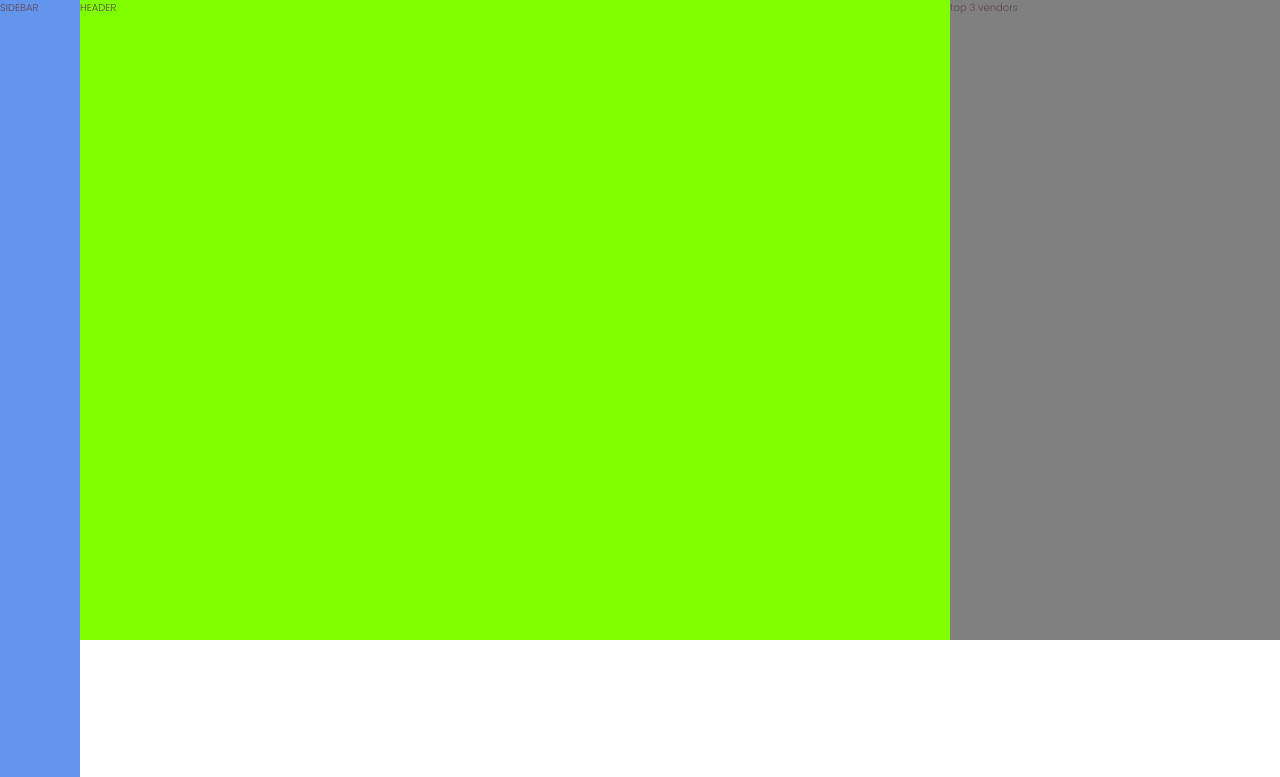
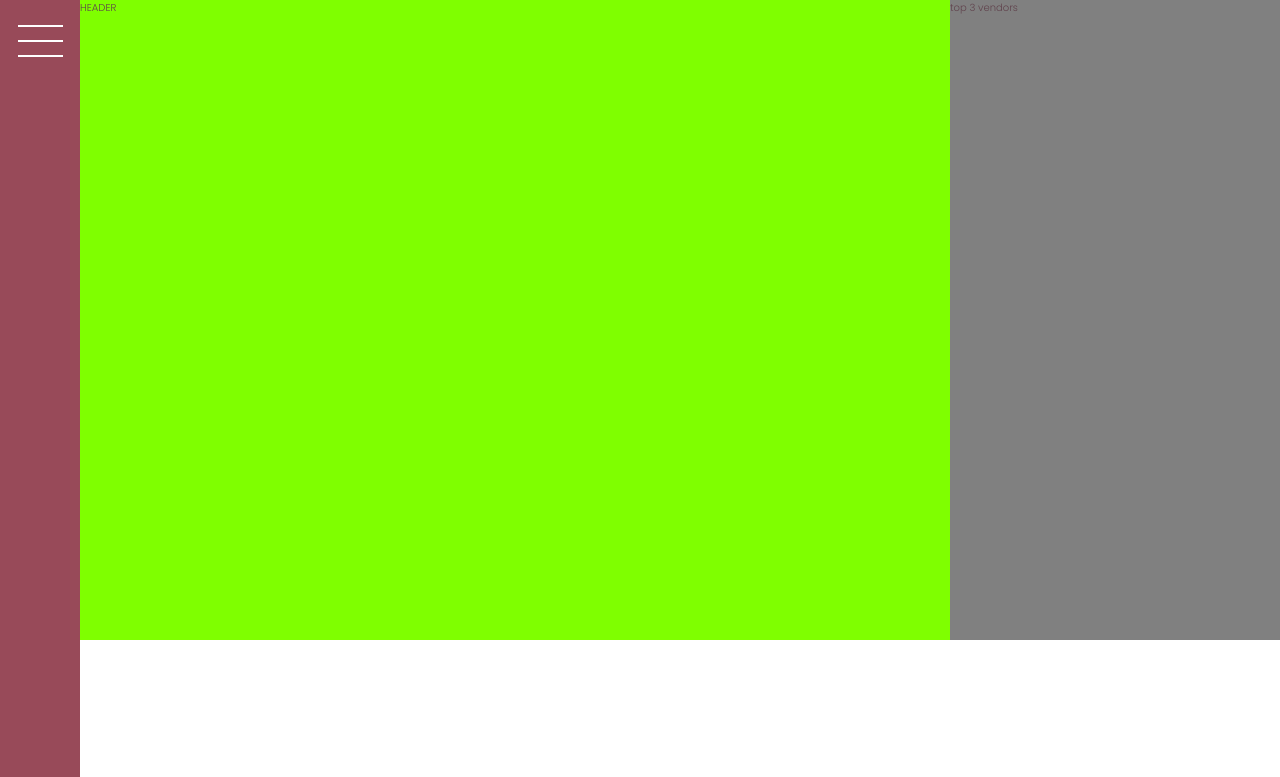
Before and after one commit to cmizumoto/mangocars, a website: page index.html in a window 1280 px wide. Shown: the top 777 px of the page. Drawn offline with Linux system fonts and the light colour scheme.

Commit message:
added markup and styles for the sidebar, only a button without a nav

```diff
--- a/index.html
+++ b/index.html
@@ -12,7 +12,9 @@
     <title>Mango Cars &mdash; all trades in one place</title>
   </head>
   <body class="container">
-    <div class="sidebar">SIDEBAR</div>
+    <div class="sidebar">
+      <button class="nav-btn"></button>
+    </div>
     <header class="header">HEADER</header>
     <div class="vendors">top 3 vendors</div>
     <section class="features">
--- a/sass/_sidebar.scss
+++ b/sass/_sidebar.scss
@@ -1,5 +1,32 @@
 .sidebar {
-  background-color: cornflowerblue;
+  background-color: $color-secondary;
   grid-column: sidebar-start / sidebar-end;
   grid-row: 1/-1;
+  display: flex;
+  justify-content: center;
 }
+
+.nav-btn {
+  border: none;
+  border-radius: 0;
+  background-color: #fff;
+  height: 2px;
+  width: 4.5rem;
+  margin-top: 4rem;
+
+  &::before,
+  &::after {
+    content: "";
+    background-color: #fff;
+    height: 2px;
+    width: 4.5rem;
+    display: block;
+  }
+
+  &::before {
+    transform: translateY(-1.5rem);
+  }
+  &::after {
+    transform: translateY(1.3rem);
+  }
+}
```
Also changed, not shown: css/style.css.
